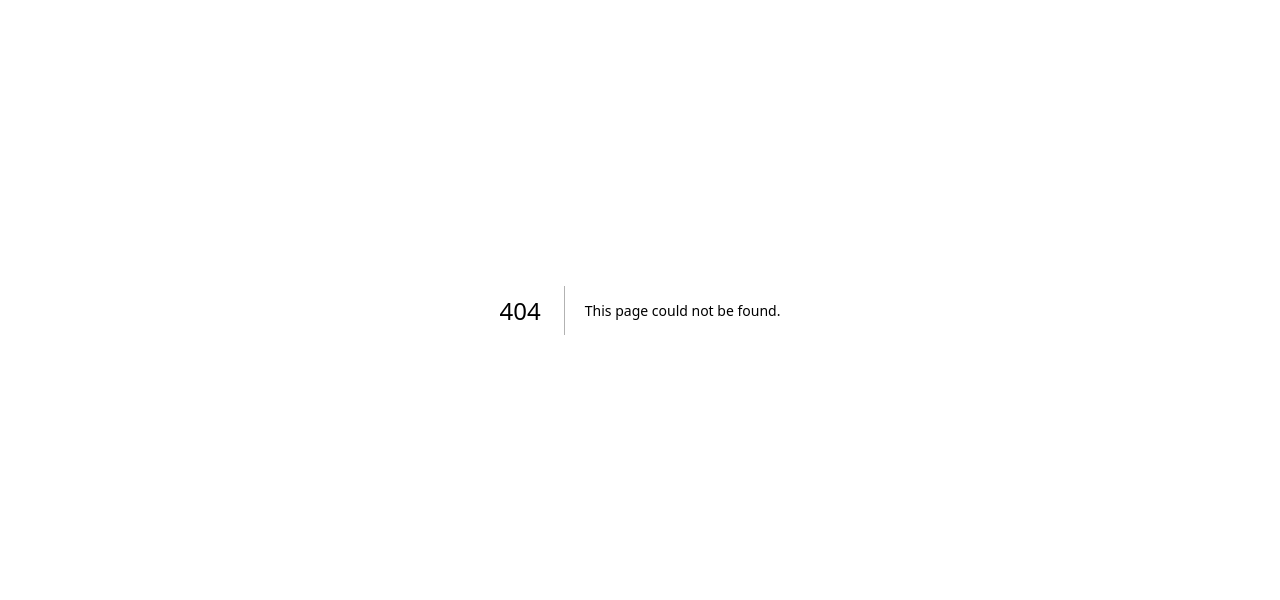
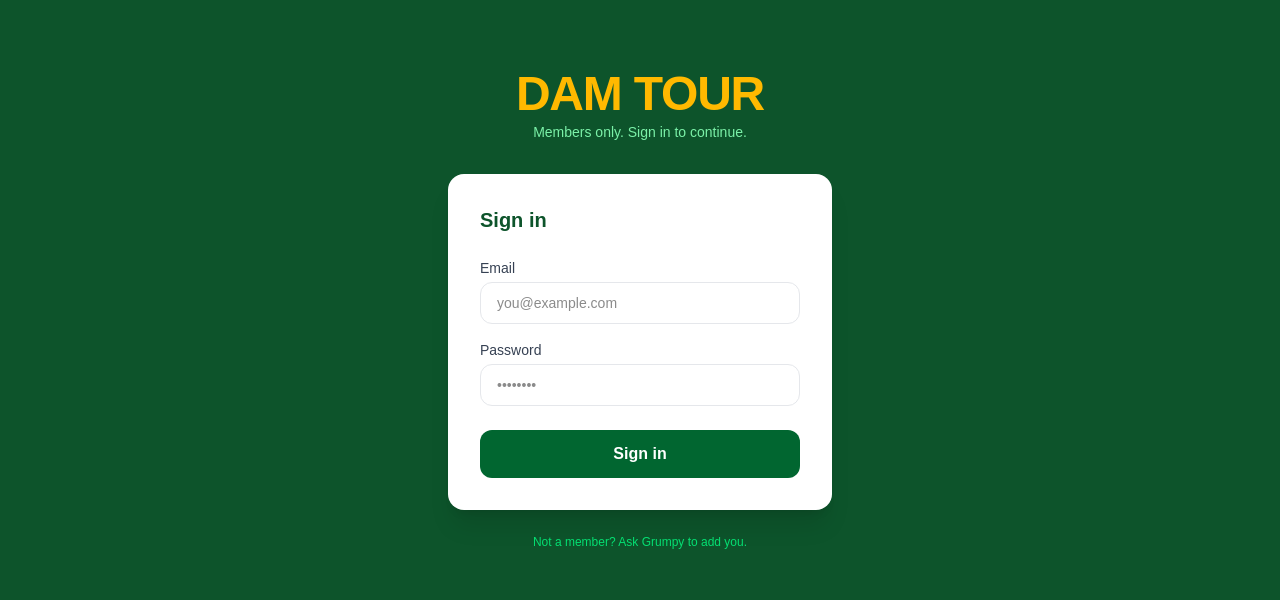
Before and after one commit to Hadleyd-maker/dam-tour, a Next.js app: page /login in a window 1280 px wide. Before the commit this address had no page. Shown: the part 154-754 px from the top of the page. Built offline with nearby package versions, Linux system fonts and the light colour scheme; no server answers.

Commit message:
Add player login (Supabase Auth) and gallery year tabs

```diff
--- a/app/components/Navbar.tsx
+++ b/app/components/Navbar.tsx
@@ -1,8 +1,10 @@
 "use client";
 
 import Link from "next/link";
-import { usePathname } from "next/navigation";
-import { useState } from "react";
+import { usePathname, useRouter } from "next/navigation";
+import { useState, useEffect } from "react";
+import { supabase } from "@/lib/supabase";
+import type { User } from "@supabase/supabase-js";
 
 const links = [
   { href: "/", label: "Home" },
@@ -14,7 +16,23 @@ const links = [
 
 export default function Navbar() {
   const pathname = usePathname();
+  const router = useRouter();
   const [menuOpen, setMenuOpen] = useState(false);
+  const [user, setUser] = useState<User | null>(null);
+
+  useEffect(() => {
+    supabase.auth.getUser().then(({ data }) => setUser(data.user));
+    const { data: listener } = supabase.auth.onAuthStateChange((_event, session) => {
+      setUser(session?.user ?? null);
+    });
+    return () => listener.subscription.unsubscribe();
+  }, []);
+
+  const handleLogout = async () => {
+    await supabase.auth.signOut();
+    router.push("/login");
+    router.refresh();
+  };
 
   return (
     <nav className="bg-green-900 text-white shadow-lg">
@@ -41,6 +59,14 @@ export default function Navbar() {
               {link.label}
             </Link>
           ))}
+          {user && (
+            <button
+              onClick={handleLogout}
+              className="ml-2 px-3 py-2 rounded-md text-sm text-green-300 hover:text-white hover:bg-green-700 transition-colors"
+            >
+              Sign out
+            </button>
+          )}
         </div>
 
         {/* Mobile hamburger */}
@@ -72,6 +98,14 @@ export default function Navbar() {
               {link.label}
             </Link>
           ))}
+          {user && (
+            <button
+              onClick={handleLogout}
+              className="px-4 py-2 rounded-md text-sm text-green-300 hover:text-white text-left hover:bg-green-700"
+            >
+              Sign out
+            </button>
+          )}
         </div>
       )}
     </nav>
--- a/app/gallery/page.tsx
+++ b/app/gallery/page.tsx
@@ -3,10 +3,10 @@
 import { useEffect, useState, useRef } from "react";
 import { supabase } from "@/lib/supabase";
 
-type Photo = {
-  name: string;
-  url: string;
-};
+type Photo = { name: string; url: string };
+
+// All tour years, newest first
+const TOUR_YEARS = Array.from({ length: 21 }, (_, i) => 2026 - i);
 
 export default function GalleryPage() {
   const [photos, setPhotos] = useState<Photo[]>([]);
@@ -14,10 +14,13 @@ export default function GalleryPage() {
   const [loading, setLoading] = useState(true);
   const [selected, setSelected] = useState<Photo | null>(null);
   const [error, setError] = useState<string | null>(null);
+  const [selectedYear, setSelectedYear] = useState<number | "all">(2026);
   const fileInputRef = useRef<HTMLInputElement>(null);
 
   const loadPhotos = async () => {
     setError(null);
+    setLoading(true);
+
     const { data, error } = await supabase.storage
       .from("gallery")
       .list("", { sortBy: { column: "created_at", order: "desc" } });
@@ -47,6 +50,16 @@ export default function GalleryPage() {
     loadPhotos();
   }, []);
 
+  // Filter photos by selected year (year prefix in filename e.g. "2026_...")
+  const filteredPhotos =
+    selectedYear === "all"
+      ? photos
+      : photos.filter((p) => p.name.startsWith(`${selectedYear}_`));
+
+  // Count photos per year for the tab badges
+  const countForYear = (year: number) =>
+    photos.filter((p) => p.name.startsWith(`${year}_`)).length;
+
   const handleUpload = async (e: React.ChangeEvent<HTMLInputElement>) => {
     const files = Array.from(e.target.files ?? []);
     if (files.length === 0) return;
@@ -54,12 +67,15 @@ export default function GalleryPage() {
     setUploading(true);
     setError(null);
 
+    const year = selectedYear === "all" ? 2026 : selectedYear;
     const errors: string[] = [];
 
     await Promise.all(
       files.map(async (file) => {
         const ext = file.name.split(".").pop();
-        const filename = `${Date.now()}-${Math.random().toString(36).slice(2)}.${ext}`;
+        const filename = `${year}_${Date.now()}_${Math.random()
+          .toString(36)
+          .slice(2)}.${ext}`;
         const { error } = await supabase.storage
           .from("gallery")
           .upload(filename, file);
@@ -67,9 +83,7 @@ export default function GalleryPage() {
       })
     );
 
-    if (errors.length > 0) {
-      setError("Some uploads failed: " + errors.join(", "));
-    }
+    if (errors.length > 0) setError("Some uploads failed: " + errors.join(", "));
 
     await loadPhotos();
     setUploading(false);
@@ -78,21 +92,22 @@ export default function GalleryPage() {
 
   return (
     <div className="max-w-5xl mx-auto px-4 py-10">
-      <div className="flex items-center justify-between mb-1">
+      {/* Header */}
+      <div className="flex items-center justify-between mb-4">
         <h1 className="text-3xl font-black text-green-900">Gallery</h1>
         <div className="flex gap-2">
           <button
             onClick={loadPhotos}
             className="border border-gray-200 text-gray-500 text-sm font-semibold px-3 py-2 rounded-xl hover:bg-gray-50"
           >
-            ↻ Refresh
+            ↻
           </button>
           <button
             onClick={() => fileInputRef.current?.click()}
             disabled={uploading}
             className="bg-green-800 hover:bg-green-700 disabled:bg-green-300 text-white text-sm font-semibold px-4 py-2 rounded-xl transition-colors"
           >
-            {uploading ? "Uploading…" : "📸 Upload Photos"}
+            {uploading ? "Uploading…" : "📸 Upload"}
           </button>
         </div>
         <input
@@ -105,32 +120,58 @@ export default function GalleryPage() {
         />
       </div>
 
-      <p className="text-gray-500 text-sm mb-4">
-        Photos from the fairways and the 19th hole.{" "}
-        <span className="text-gray-400">
-          ({photos.length} photo{photos.length !== 1 ? "s" : ""})
-        </span>
-      </p>
+      {/* Year tabs */}
+      <div className="flex gap-2 overflow-x-auto pb-2 mb-6 scrollbar-hide">
+        <button
+          onClick={() => setSelectedYear("all")}
+          className={`flex-shrink-0 px-4 py-1.5 rounded-full text-sm font-semibold transition-colors ${
+            selectedYear === "all"
+              ? "bg-green-800 text-white"
+              : "bg-white border border-gray-200 text-gray-600 hover:border-green-400"
+          }`}
+        >
+          All ({photos.length})
+        </button>
+        {TOUR_YEARS.map((year) => {
+          const count = countForYear(year);
+          return (
+            <button
+              key={year}
+              onClick={() => setSelectedYear(year)}
+              className={`flex-shrink-0 px-4 py-1.5 rounded-full text-sm font-semibold transition-colors ${
+                selectedYear === year
+                  ? "bg-green-800 text-white"
+                  : count > 0
+                  ? "bg-amber-50 border border-amber-300 text-amber-800 hover:border-amber-500"
+                  : "bg-white border border-gray-200 text-gray-400 hover:border-green-400"
+              }`}
+            >
+              {year} {count > 0 && `(${count})`}
+            </button>
+          );
+        })}
+      </div>
 
-      {/* Error banner */}
       {error && (
         <div className="mb-6 bg-red-50 border border-red-200 text-red-700 rounded-xl px-4 py-3 text-sm">
           ⚠️ {error}
         </div>
       )}
 
-      {/* Loading */}
       {loading && (
         <div className="text-center py-20 text-gray-400">Loading photos…</div>
       )}
 
-      {/* Empty state */}
-      {!loading && photos.length === 0 && !error && (
+      {!loading && filteredPhotos.length === 0 && (
         <div className="bg-white rounded-2xl border border-dashed border-gray-300 p-16 text-center">
           <div className="text-6xl mb-4">📸</div>
-          <h2 className="text-xl font-bold text-gray-600 mb-2">No photos yet</h2>
+          <h2 className="text-xl font-bold text-gray-600 mb-2">
+            No photos for {selectedYear === "all" ? "any year" : selectedYear}
+          </h2>
           <p className="text-gray-400 text-sm mb-6">
-            Hit the Upload Photos button to add the first ones.
+            {selectedYear !== "all"
+              ? `Select ${selectedYear} in the tabs then hit Upload.`
+              : "Hit the Upload button to add the first ones."}
           </p>
           <button
             onClick={() => fileInputRef.current?.click()}
@@ -141,10 +182,9 @@ export default function GalleryPage() {
         </div>
       )}
 
-      {/* Photo grid — using plain <img> to avoid Next.js domain restrictions */}
-      {photos.length > 0 && (
+      {filteredPhotos.length > 0 && (
         <div className="grid grid-cols-2 sm:grid-cols-3 md:grid-cols-4 gap-3">
-          {photos.map((photo) => (
+          {filteredPhotos.map((photo) => (
             <button
               key={photo.name}
               onClick={() => setSelected(photo)}
--- /dev/null
+++ b/app/login/page.tsx
@@ -0,0 +1,99 @@
+"use client";
+
+import { useState } from "react";
+import { supabase } from "@/lib/supabase";
+import { useRouter } from "next/navigation";
+
+export default function LoginPage() {
+  const [email, setEmail] = useState("");
+  const [password, setPassword] = useState("");
+  const [loading, setLoading] = useState(false);
+  const [error, setError] = useState<string | null>(null);
+  const router = useRouter();
+
+  const handleLogin = async (e: React.FormEvent) => {
+    e.preventDefault();
+    setLoading(true);
+    setError(null);
+
+    const { error } = await supabase.auth.signInWithPassword({
+      email,
+      password,
+    });
+
+    if (error) {
+      setError("Incorrect email or password. Try again.");
+      setLoading(false);
+    } else {
+      router.push("/");
+      router.refresh();
+    }
+  };
+
+  return (
+    <div className="min-h-screen bg-green-900 flex items-center justify-center px-4">
+      <div className="w-full max-w-sm">
+        {/* Logo */}
+        <div className="text-center mb-8">
+          <div className="text-amber-400 font-black text-5xl tracking-tight mb-1">
+            DAM TOUR
+          </div>
+          <p className="text-green-300 text-sm">Members only. Sign in to continue.</p>
+        </div>
+
+        {/* Card */}
+        <div className="bg-white rounded-2xl shadow-xl p-8">
+          <h2 className="text-xl font-bold text-green-900 mb-6">Sign in</h2>
+
+          {error && (
+            <div className="mb-4 bg-red-50 border border-red-200 text-red-700 rounded-xl px-4 py-3 text-sm">
+              {error}
+            </div>
+          )}
+
+          <form onSubmit={handleLogin} className="flex flex-col gap-4">
+            <div>
+              <label className="block text-sm font-medium text-gray-700 mb-1">
+                Email
+              </label>
+              <input
+                type="email"
+                value={email}
+                onChange={(e) => setEmail(e.target.value)}
+                required
+                placeholder="you@example.com"
+                className="w-full border border-gray-200 rounded-xl px-4 py-2.5 text-sm focus:outline-none focus:ring-2 focus:ring-green-500"
+              />
+            </div>
+
+            <div>
+              <label className="block text-sm font-medium text-gray-700 mb-1">
+                Password
+              </label>
+              <input
+                type="password"
+                value={password}
+                onChange={(e) => setPassword(e.target.value)}
+                required
+                placeholder="••••••••"
+                className="w-full border border-gray-200 rounded-xl px-4 py-2.5 text-sm focus:outline-none focus:ring-2 focus:ring-green-500"
+              />
+            </div>
+
+            <button
+              type="submit"
+              disabled={loading}
+              className="mt-2 bg-green-800 hover:bg-green-700 disabled:bg-green-300 text-white font-bold py-3 rounded-xl transition-colors"
+            >
+              {loading ? "Signing in…" : "Sign in"}
+            </button>
+          </form>
+        </div>
+
+        <p className="text-center text-green-400 text-xs mt-6">
+          Not a member? Ask Grumpy to add you.
+        </p>
+      </div>
+    </div>
+  );
+}
--- /dev/null
+++ b/lib/supabase-server.ts
@@ -0,0 +1,25 @@
+import { createServerClient } from "@supabase/ssr";
+import { cookies } from "next/headers";
+
+export async function createClient() {
+  const cookieStore = await cookies();
+
+  return createServerClient(
+    process.env.NEXT_PUBLIC_SUPABASE_URL!,
+    process.env.NEXT_PUBLIC_SUPABASE_ANON_KEY!,
+    {
+      cookies: {
+        getAll() {
+          return cookieStore.getAll();
+        },
+        setAll(cookiesToSet) {
+          try {
+            cookiesToSet.forEach(({ name, value, options }) =>
+              cookieStore.set(name, value, options)
+            );
+          } catch {}
+        },
+      },
+    }
+  );
+}
--- a/lib/supabase.ts
+++ b/lib/supabase.ts
@@ -1,6 +1,6 @@
-import { createClient } from "@supabase/supabase-js";
+import { createBrowserClient } from "@supabase/ssr";
 
-const supabaseUrl = process.env.NEXT_PUBLIC_SUPABASE_URL!;
-const supabaseAnonKey = process.env.NEXT_PUBLIC_SUPABASE_ANON_KEY!;
-
-export const supabase = createClient(supabaseUrl, supabaseAnonKey);
+export const supabase = createBrowserClient(
+  process.env.NEXT_PUBLIC_SUPABASE_URL!,
+  process.env.NEXT_PUBLIC_SUPABASE_ANON_KEY!
+);
--- /dev/null
+++ b/middleware.ts
@@ -0,0 +1,50 @@
+import { createServerClient } from "@supabase/ssr";
+import { NextResponse, type NextRequest } from "next/server";
+
+export async function middleware(request: NextRequest) {
+  let supabaseResponse = NextResponse.next({ request });
+
+  const supabase = createServerClient(
+    process.env.NEXT_PUBLIC_SUPABASE_URL!,
+    process.env.NEXT_PUBLIC_SUPABASE_ANON_KEY!,
+    {
+      cookies: {
+        getAll() {
+          return request.cookies.getAll();
+        },
+        setAll(cookiesToSet) {
+          cookiesToSet.forEach(({ name, value }) =>
+            request.cookies.set(name, value)
+          );
+          supabaseResponse = NextResponse.next({ request });
+          cookiesToSet.forEach(({ name, value, options }) =>
+            supabaseResponse.cookies.set(name, value, options)
+          );
+        },
+      },
+    }
+  );
+
+  const {
+    data: { user },
+  } = await supabase.auth.getUser();
+
+  // Redirect to login if not authenticated and not already on the login page
+  if (
+    !user &&
+    !request.nextUrl.pathname.startsWith("/login") &&
+    !request.nextUrl.pathname.startsWith("/auth")
+  ) {
+    const url = request.nextUrl.clone();
+    url.pathname = "/login";
+    return NextResponse.redirect(url);
+  }
+
+  return supabaseResponse;
+}
+
+export const config = {
+  matcher: [
+    "/((?!_next/static|_next/image|favicon.ico|.*\\.(?:svg|png|jpg|jpeg|gif|webp)$).*)",
+  ],
+};
--- a/package.json
+++ b/package.json
@@ -9,6 +9,7 @@
     "lint": "eslint"
   },
   "dependencies": {
+    "@supabase/ssr": "^0.10.3",
     "@supabase/supabase-js": "^2.106.2",
     "next": "16.2.6",
     "react": "19.2.4",
```
Also changed, not shown: 1 other file (tests, documents, lock files or other folders).
